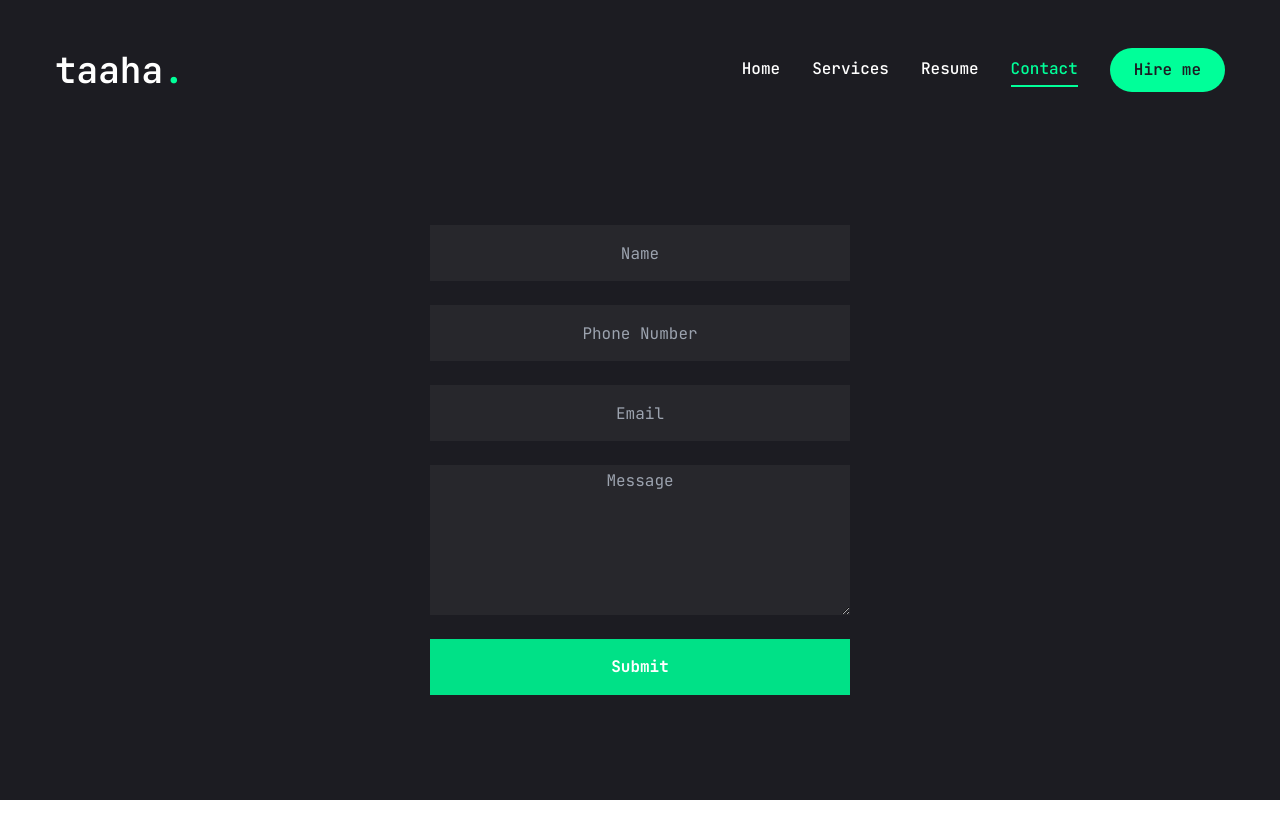
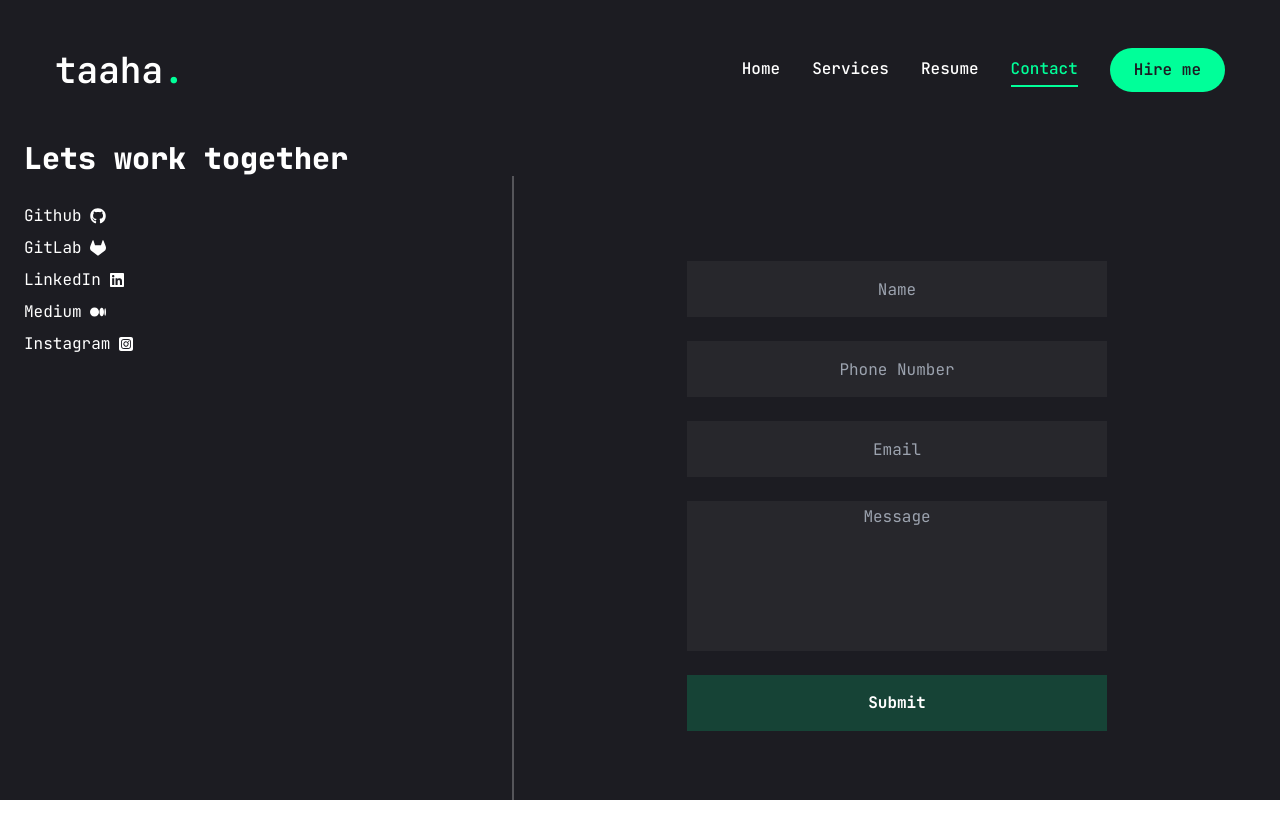
Before and after one commit to taahahussainkhan/taaha-portfolio, a Next.js app: page /contact in a window 1280 px wide. Built offline with nearby package versions, Linux system fonts and the light colour scheme.

Commit message:
Contact page polished

```diff
--- a/src/app/contact/page.tsx
+++ b/src/app/contact/page.tsx
@@ -1,7 +1,8 @@
 "use client";
 import React from "react";
-import { useForm, ValidationError } from "@formspree/react";
-import { motion } from "framer-motion";
+import {useForm, ValidationError} from "@formspree/react";
+import {motion} from "framer-motion";
+import Socials from "@/components/contact/Socials";
 
 function ContactForm() {
     const [state, handleSubmit] = useForm("xanwbzdo");
@@ -9,7 +10,13 @@ function ContactForm() {
         return <p className="text-2xl">Thanks for reaching out. I &apos;ll get back to you!</p>;
     }
     return (
-    <div className="min-h-[80vh] flex items-center justify-center py-12 xl:py-0">
+        <div className=" ">
+            <h1 className="pl-6 text-3xl font-extrabold text-white hover:text-accent-hover cursor-pointer">Lets work
+                together</h1>
+            <div className="w-full flex">
+                <Socials/>
+                <div
+                    className="min-h-[80vh] w-[60%] flex items-center justify-center py-12 xl:py-0 border-l-2 border-l-white border-opacity-25">
                     <form
                         onSubmit={handleSubmit}
                         className="flex flex-col gap-6 w-[420px] align-center justify-center"
@@ -34,11 +41,11 @@ function ContactForm() {
                             className="flex items-center justify-center bg-[#27272c] text-white h-14 text-center"
                             placeholder="Email"
                         />
-        <ValidationError prefix="Email" field="email" errors={state.errors} />
+                        <ValidationError prefix="Email" field="email" errors={state.errors}/>
                         <textarea
                             id="message"
                             name="message"
-          className="bg-[#27272c] text-white h-[150px] text-center"
+                            className="bg-[#27272c] text-white h-[150px] text-center resize-none"
                             placeholder="Message"
                         />
                         <ValidationError
@@ -49,14 +56,18 @@ function ContactForm() {
                         <motion.button
                             type="submit"
                             disabled={state.submitting}
-          className="text-white font-bold border border-accent-hover bg-accent-hover h-14"
-          whileHover={{ scale: 1.1 }}
-          whileTap={{ scale: 0.9 }}
+                            className="text-white font-bold bg-accent-hover bg-opacity-20 h-14 hover:shadow-accent-hover"
+                            // whileHover={{scale: 1.1}}
+                            // whileTap={{scale: 0.9}}
                         >
                             Submit
                         </motion.button>
                     </form>
                 </div>
+            </div>
+
+        </div>
+
     );
 }
 
--- a/src/app/page.tsx
+++ b/src/app/page.tsx
@@ -28,13 +28,13 @@ export default function Home() {
             sequence={[
               'taaha hussain khan',
               2000,
-              'software engineer',
+              'taaha hussain khan',
             ]}
             wrapper="span"
             speed={60}
             className="h1 text-accent"
             // style={{ fontSize: '2em', display: 'inline-block' }}
-            repeat={Infinity}
+            repeat={1}
             />
               {/* <span className="h1 text-accent">taaha hussain khan</span> */}
             </h1>
--- a/src/app/services/page.tsx
+++ b/src/app/services/page.tsx
@@ -1,6 +1,6 @@
 "use client";
 import React from "react";
-import { BsArrowDownRight } from "react-icons/bs";
+import {BsArrowDownRight} from "react-icons/bs";
 import Link from "next/link";
 
 const services = [
@@ -10,37 +10,38 @@ const services = [
         description:
             "Lorem ipsum dolor sit amet, consectetur adipiscing elit. Nulla quam velit, vulputate eu pharetra nec, mattis ac neque.",
         href: "",
+    }, {
+        num: "02",
+        title: "App Development",
+        description:
+            "Lorem ipsum dolor sit amet, consectetur adipiscing elit. Nulla quam velit, vulputate eu pharetra nec, mattis ac neque.",
+        href: "",
     },
     {
-    num: "02",
+        num: "03",
         title: "Data Cleaning",
         description:
             "Lorem ipsum dolor sit amet, consectetur adipiscing elit. Nulla quam velit, vulputate eu pharetra nec, mattis ac neque.",
         href: "",
     },
     {
-    num: "03",
+        num: "04",
         title: "Machine Learning",
         description:
             "Lorem ipsum dolor sit amet, consectetur adipiscing elit. Nulla quam velit, vulputate eu pharetra nec, mattis ac neque.",
         href: "",
     },
-  {
-    num:'04',
-    title: 'Web Development',
-    description: 'Lorem ipsum dolor sit amet, consectetur adipiscing elit. Nulla quam velit, vulputate eu pharetra nec, mattis ac neque.',
-    href:""
-  },
+
 ];
 
-import { motion } from "framer-motion";
+import {motion} from "framer-motion";
 
 const Services = () => {
     return (
         <section className="min-h-[80vh] flex flex-col justify-center py-12 xl:py-0">
             <div className="container mx-auto">
                 <motion.div
-          initial={{ opacity: 0 }}
+                    initial={{opacity: 0}}
                     animate={{
                         opacity: 1,
                         transition: {
@@ -54,12 +55,14 @@ const Services = () => {
                     {services.map((service, index) => {
                         return (
                             <div key={index}
-              className="flex-1 flex flex-col justify-center gap-6 group"
+                                 className="flex-1 flex flex-col justify-center gap-6 group bg-[#27272c] p-4 hover:shadow-lg hover:shadow-accent-hover"
                             >
                                 {/* top */}
-                <div className="w-full flex justify-between items-center">
-                  <div className="text-5xl font-extrabold text-outline text-transparent group-hover:text-outline-hover transparent-all duration-500">{service.num}</div>
-                  <Link href={service.href} className="w-[70px] h-[78px] rounded-full bg-white group-hover:bg-accent transition-all duration-500 flex justify-center items-center hover:rotate-45">
+                                <div className="w-full flex justify-between items-center ">
+                                    <div
+                                        className="text-5xl font-extrabold text-outline text-transparent group-hover:text-outline-hover transparent-all duration-500">{service.num}</div>
+                                    <Link href={service.href}
+                                          className="w-[70px] h-[78px] rounded-full bg-white group-hover:bg-accent transition-all duration-500 flex justify-center items-center hover:rotate-45">
                                         <BsArrowDownRight className="text-primary text-3xl"/>
                                     </Link>
                                 </div>
--- /dev/null
+++ b/src/components/contact/Socials.tsx
@@ -0,0 +1,54 @@
+import React from 'react'
+import Link from 'next/link'
+import {FaGithub, FaLinkedin,FaGitlab,FaSquareInstagram,FaMedium   } from "react-icons/fa6";
+
+
+const Socials = () => {
+    interface LinkType {
+        name: string,
+        icon: JSX.Element,
+        url: string
+    }
+
+    const links: LinkType[] = [
+        {
+            name: 'Github',
+            icon: <FaGithub/>,
+            url: 'www.github.com/taahahussainkhan'
+        },
+        {
+            name: 'GitLab',
+            icon: <FaGitlab />,
+            url: 'www.gitlab.com/taahahussainkhan'
+        },
+        {
+            name: 'LinkedIn',
+            icon: <FaLinkedin/>,
+            url: 'www.linkedin.com/in/taahahussainkhan'
+        },
+        {
+            name: 'Medium',
+            icon: <FaMedium />,
+            url: 'www.medium.com/taahahussainkhan'
+        },
+        {
+            name: 'Instagram',
+            icon: <FaSquareInstagram />,
+            url: 'www.instagram.com/taahahussainkhan'
+        }
+    ]
+    return (
+        <div className="w-[40%] p-6 flex flex-col gap-4">
+
+            <ul>
+                {links.map((link, index) => (
+                    <li key={index} className="">
+                        <Link href={link.url} className="flex items-center justify-start gap-2 hover:text-accent-hover">{link.name} {link.icon} </Link>
+                    </li>
+                ))}
+            </ul>
+        </div>
+    )
+};
+
+export default Socials;
```
Lines whose indentation alone changed are shown as unchanged.
